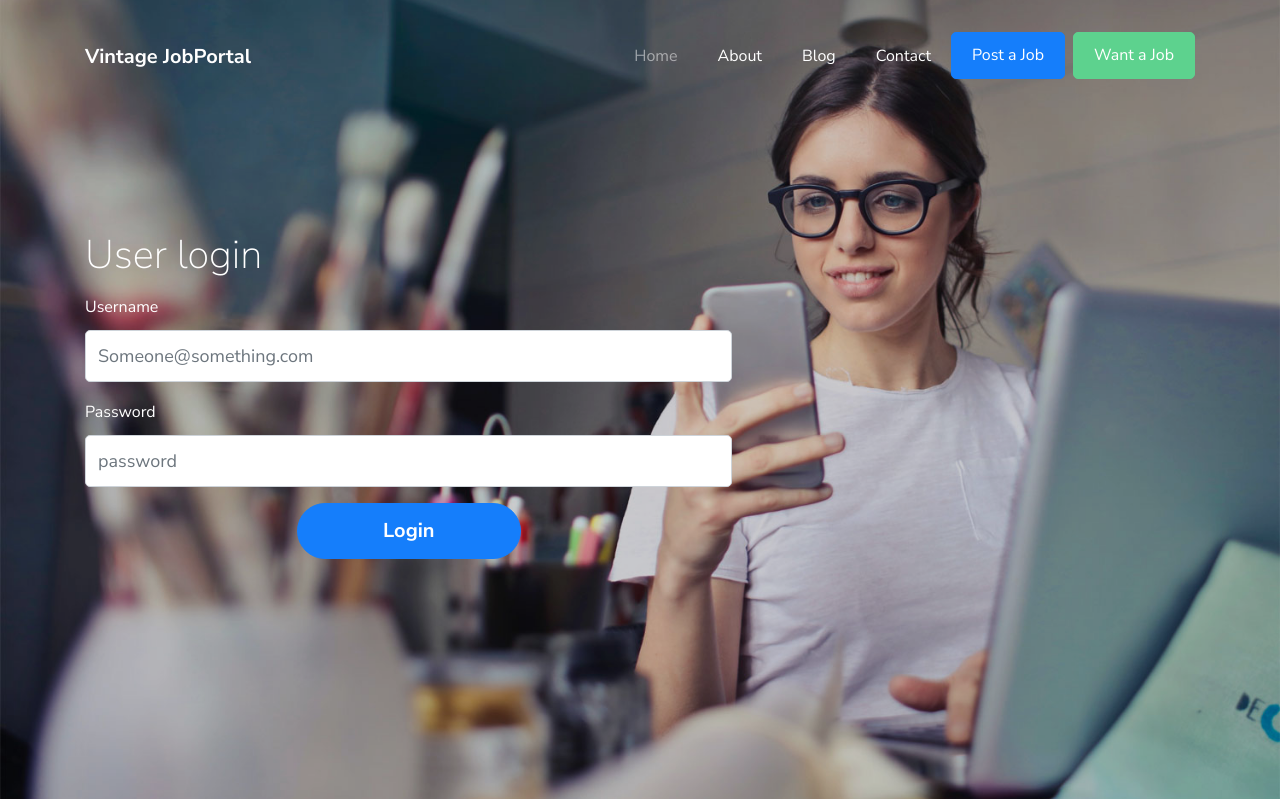
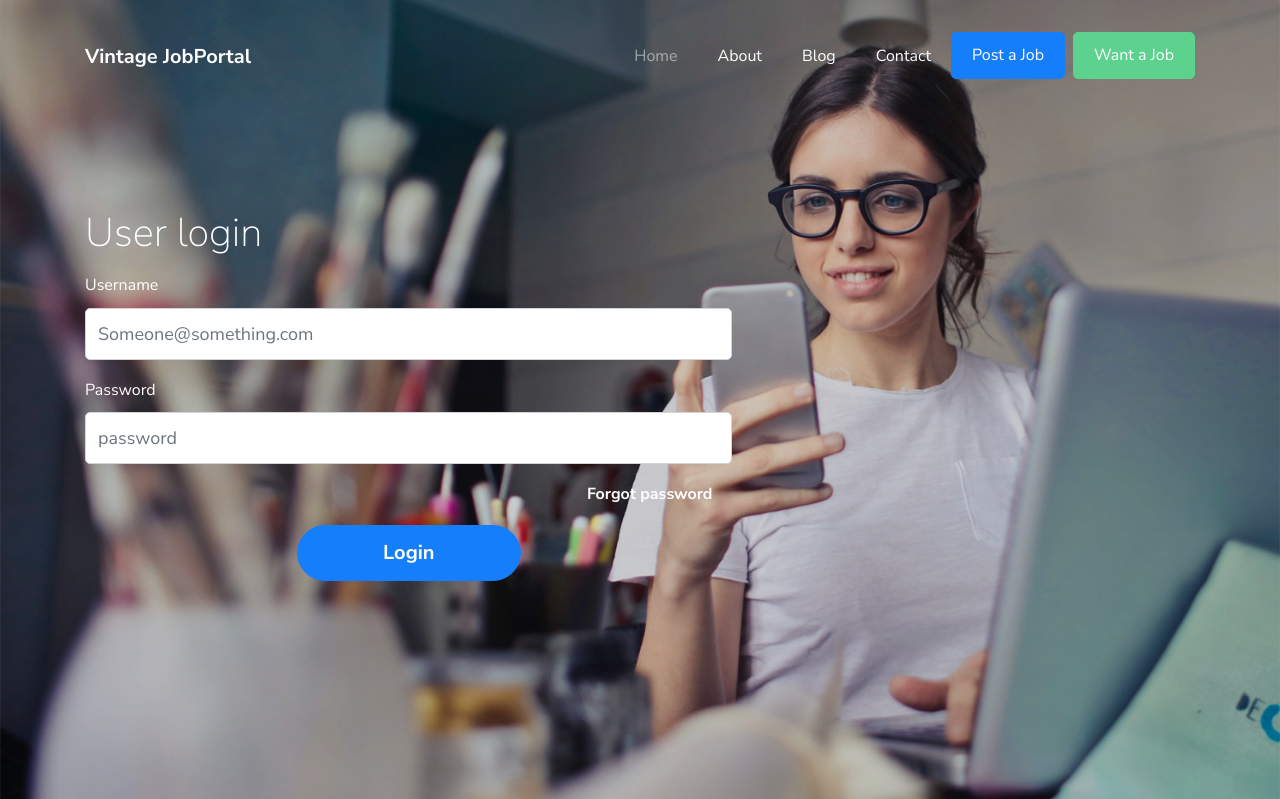
Before and after one commit to breakpro/Job, a CodeIgniter app: page /breakpro/login/index in a window 1280 px wide. Shown: the top 799 px of the page. Run offline with CodeIgniter, Linux system fonts and the light colour scheme; some libraries are stand-ins or nearby versions; some web fonts are replaced.

Commit message:
Inserted forgot password link

```diff
--- a/application/views/Login/Login.php
+++ b/application/views/Login/Login.php
@@ -15,12 +15,16 @@
                             <label for="password">Password</label>
                             <input type="password" class="form-control" id="password" placeholder="password">
                         </div>
+                        <div class="form-group" style="text-align: right; ">
+                            <a href="#"><b style="color: white; margin-right: 20px;">Forgot password</b></a>
+                        </div>
 
                         <div class="form-group" style="text-align: center; ">
 
                             <button class="btn btn-primary btn-lg" style="padding: 12px 85px; " type="submit"><span><b>Login</b></span></button>
                         </div>
                     </form>
+
                 </div>
 
         </div>
```
